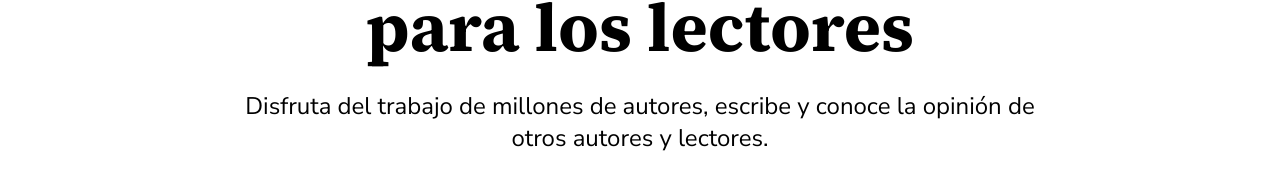
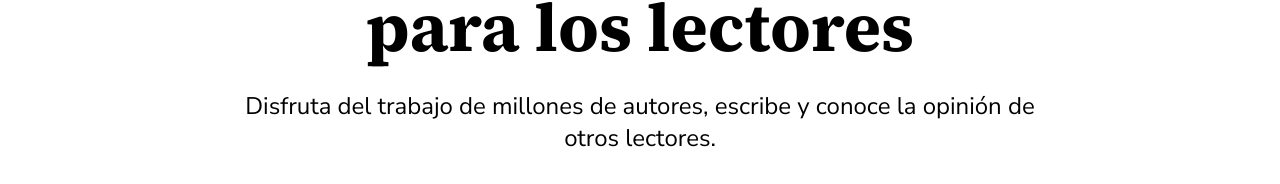
Before and after one commit to Serranosoft/wip-books-rrss, a Next.js app: page / in a window 1280 px wide. Shown: the part 315-499 px from the top of the page. Built offline with nearby package versions, Linux system fonts and the light colour scheme; no server answers.

Commit message:
Fix: Corrección texto home

```diff
--- a/src/layout/home/hero.js
+++ b/src/layout/home/hero.js
@@ -8,7 +8,7 @@ export default function Hero() {
             <div className={styles.title}>
                 <span className={styles.info}>¡Más de 10.000 libros disponibles!</span>
                 <h1>El brillante destino para los lectores</h1>
-                <span className={styles.subheading}>Disfruta del trabajo de millones de autores, escribe y conoce la opinión de otros autores y lectores.</span>
+                <span className={styles.subheading}>Disfruta del trabajo de millones de autores, escribe y conoce la opinión de otros lectores.</span>
                 <Button>Ver más</Button>
             </div>
         </div>
```
